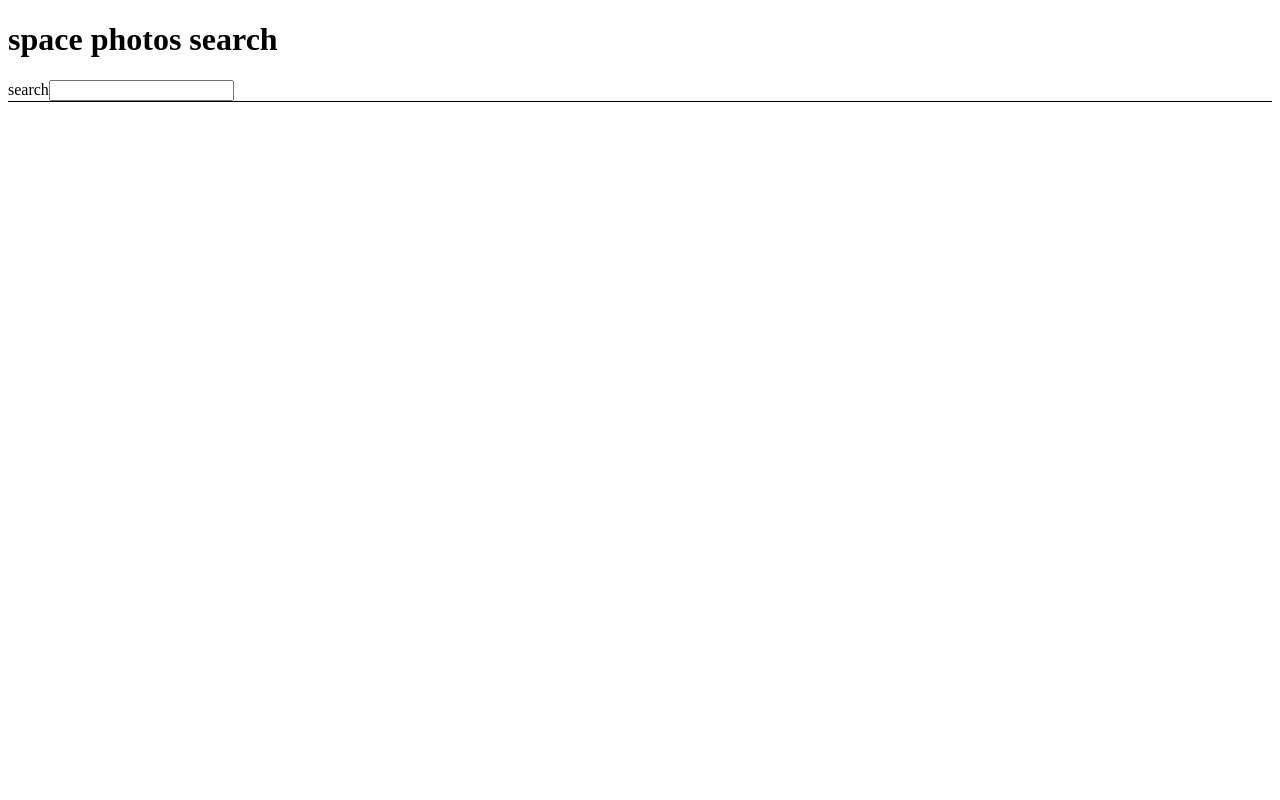
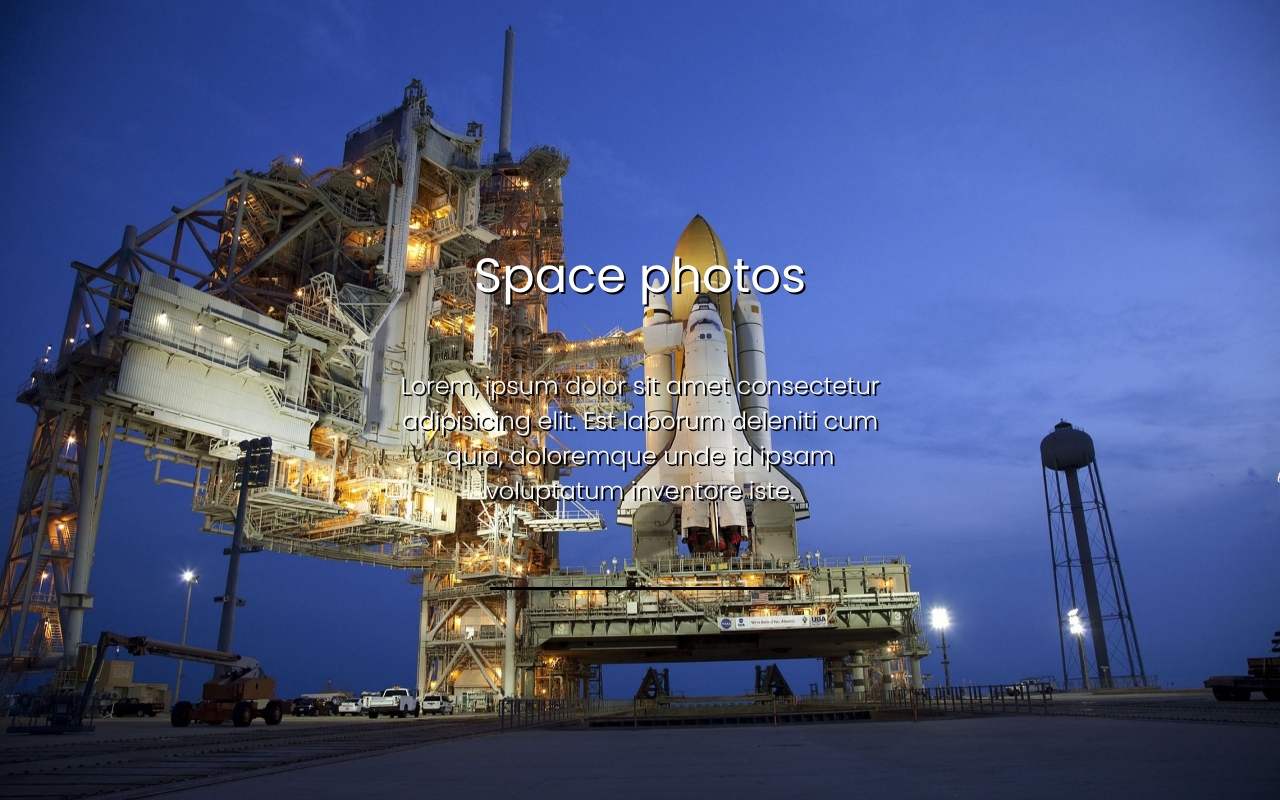
Before and after one commit to PSmigielski/space-photos-search, a Vue app: page / in a window 1280 px wide. Built offline with nearby package versions, Linux system fonts and the light colour scheme.

Commit message:
added content and background component

```diff
--- a/package.json
+++ b/package.json
@@ -3,7 +3,7 @@
   "version": "0.1.0",
   "private": true,
   "scripts": {
-    "serve": "vue-cli-service serve --skip-plugins @vue/cli-plugin-eslint",
+    "serve": "vue-cli-service serve",
     "build": "vue-cli-service build",
     "lint": "vue-cli-service lint"
   },
--- a/public/index.html
+++ b/public/index.html
@@ -7,7 +7,7 @@
     <link rel="icon" href="<%= BASE_URL %>favicon.ico">
     <title><%= htmlWebpackPlugin.options.title %></title>
   </head>
-  <body>
+  <body style="margin:0px; padding: 0px;box-sizing: border-box;">
     <noscript>
       <strong>We're sorry but <%= htmlWebpackPlugin.options.title %> doesn't work properly without JavaScript enabled. Please enable it to continue.</strong>
     </noscript>
--- a/src/App.vue
+++ b/src/App.vue
@@ -1,23 +1,30 @@
 <template>
-  <div id="app">
-    <h1>space photos search</h1>
+	<div class="appWrapper">
+    <Content />
 		<Search v-model="inputValue" @input="handleInput" />
+		<Background />
 	</div>
 </template>
 
 <script>
-const debounce = require('lodash.debounce');
+import Content from '@/components/Content.vue';
+
+import Search from '@/components/Search.vue';
+
+import Background from '@/components/Hero.vue';
 
 import axios from 'axios';
 
+const debounce = require('lodash.debounce');
+
 const Api = 'https://images-api.nasa.gov/search';
-
-import Search from '@/components/Search.vue';
 
 export default {
   name: 'App',
   components: {
     Search,
+    Background,
+    Content,
   },
   data() {
     return {
@@ -41,4 +48,18 @@ export default {
 </script>
 
 <style lang="scss" scoped>
+	@import url('https://fonts.googleapis.com/css2?family=Poppins:wght@300;400&display=swap');
+  *{
+    margin:0px;
+    padding: 0px;
+    box-sizing: border-box;
+  }
+  .appWrapper{
+		width: 100vw;
+		height: 100vh;
+		display: flex;
+		justify-content: center;
+		align-items: center;
+    flex-direction: column;
+	}
 </style>
--- /dev/null
+++ b/src/components/Content.vue
@@ -0,0 +1,59 @@
+<template>
+    <div class="textWrapper">
+        <h1>Space photos</h1>
+        <p>Lorem, ipsum dolor sit amet consectetur adipisicing elit. Est laborum deleniti cum quia, doloremque unde id ipsam voluptatum inventore iste.</p>
+    </div>
+</template>
+<script>
+export default {
+  name: 'Content',
+};
+</script>
+<style lang="scss" scoped>
+@import url('https://fonts.googleapis.com/css2?family=Poppins:wght@300;400&display=swap');
+  .textWrapper{
+    width: 40%;
+    height: 40%;
+    color: white;
+    font-family: inherit;
+    display: flex;
+    justify-content: center;
+    flex-direction: column;
+    align-items: center;
+    text-shadow: 2px 2px #000000;
+    text-align: center;
+    margin-bottom: 30px;
+  }
+  h1{
+    font-family: 'Poppins', sans-serif;
+    font-weight: 400;
+    font-size: 48px;
+  }
+  p{
+    font-family: 'Poppins', sans-serif;
+    font-weight: 300;
+    font-size: 24px;
+  }
+  @media screen and (max-width:900px){
+    .textWrapper{
+      margin-bottom: 50px;
+    }
+    h1{
+      font-size:36px;
+    }
+    p{
+      font-size: 20px;
+    }
+  }
+  @media screen and (max-width:630px) {
+    .textWrapper{
+      width: 60%;
+    }
+  }
+    @media screen and (max-width:420px) {
+    .textWrapper{
+      width: 90%;
+    }
+  }
+
+</style>
--- /dev/null
+++ b/src/components/Hero.vue
@@ -0,0 +1,23 @@
+<template>
+    <div class="background" />
+</template>
+
+<script>
+export default {
+  name: 'Background',
+};
+</script>
+
+<style lang="scss" scoped>
+    .background{
+        width: 100%;
+        height: 100vh;
+        top:0;
+        position: fixed;
+        z-index:-1;
+        background-image: url('../assets/background.jpg');
+        background-repeat: no-repeat;
+        background-size: cover;
+        background-position: 50% 50%;
+    }
+</style>
--- a/src/components/Search.vue
+++ b/src/components/Search.vue
@@ -1,32 +1,42 @@
 <template>
-    <div class="searchWrapper">
-        <label for="searchBar">search</label>
     <input id="searchBar" name="search" :value="props" @input="handleChange">
-    </div>
 </template>
 
 <script>
 
-
 export default {
   name: 'Search',
   props: {
-		value:{
-			type:String,
-			required:true,
-		}
+    value: {
+      type: String,
+      required: true,
     },
-	methods:{
-		handleChange(e){
+  },
+  methods: {
+    handleChange(e) {
       this.$emit('input', e.target.value);
-		}
-	}
+    },
+  },
 };
 </script>
 
 <style lang="scss" scoped>
-    .searchWrapper{
+	@import url('https://fonts.googleapis.com/css2?family=Poppins:wght@300;400&display=swap');
+    input{
         border: none;
-        border-bottom: 1px solid black;
+		width: 300px;
+		height: 30px;
+		font-family: 'Poppins',sans-serif;
+        border-bottom: 3px solid black;
+		transition: all .3s ease-in-out;
+		color:white;
+		text-align: center;
+		font-size: 24px;
+		background: none;
+		&:focus, &:visited{
+			border-bottom:3px solid white;
+			box-shadow: 0px 9px 16px -10px rgba(255,255,255,1);
 		}
+	}
+
 </style>
```
Also changed, not shown: .eslintrc.js, src/assets/background.jpg (added). Lines whose indentation alone changed are shown as unchanged.
